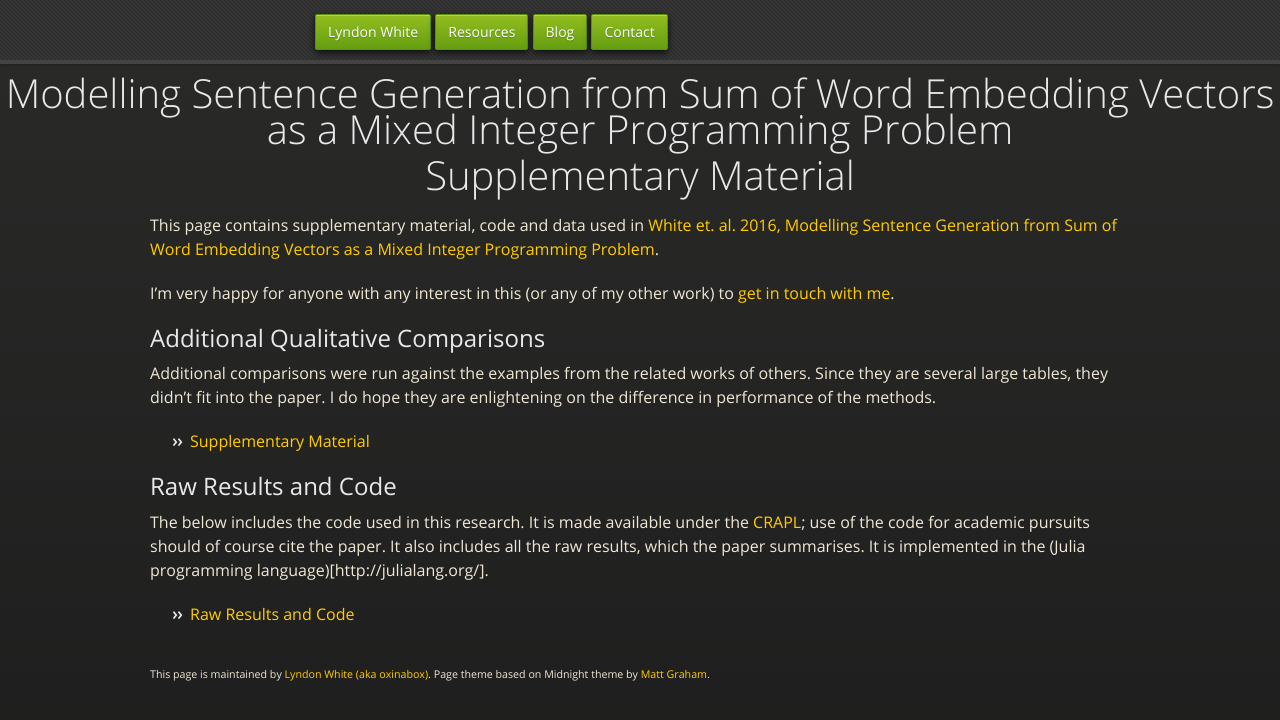
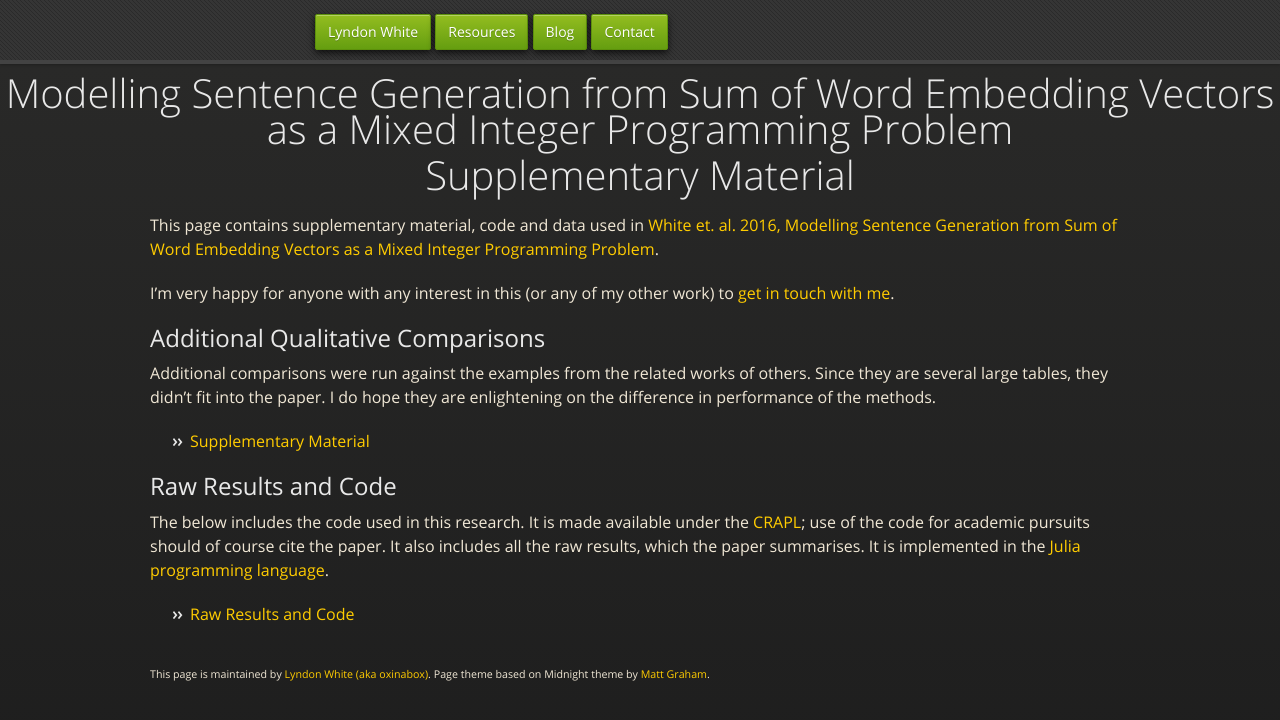
Before and after one commit to oxinabox/oxinabox.github.io, a Jekyll site: the page built from publications/White2016SOWE2Sent/index.md, in a window 1280 px wide. Shown: the top 720 px of the page. Built offline with Jekyll 4.4.1, drawn with Linux system fonts in a browser that asks for light colours; nearby versions of some CDN libraries; some web fonts are replaced.

Commit message:
Update index.md

```diff
--- a/publications/White2016SOWE2Sent/index.md
+++ b/publications/White2016SOWE2Sent/index.md
@@ -25,5 +25,5 @@ The below includes the code used in this research.
 It is made available under the [CRAPL](http://matt.might.net/articles/crapl/);
 use of the code for academic pursuits should of course cite the paper.
 It also includes all the raw results, which the paper summarises.
-It is implemented in the (Julia programming language)[http://julialang.org/].
+It is implemented in the [Julia programming language](http://julialang.org/).
  - [Raw Results and Code](./code_and_raw_results.zip)
```
